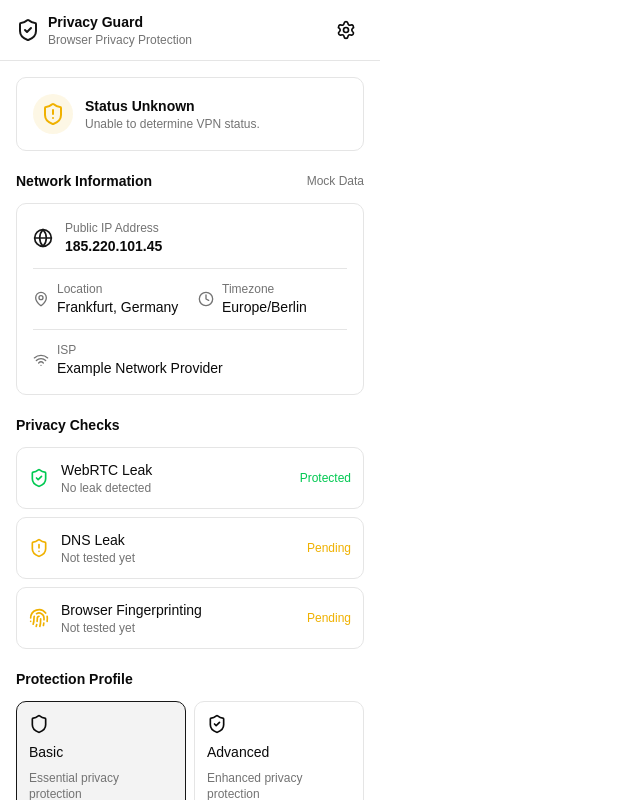
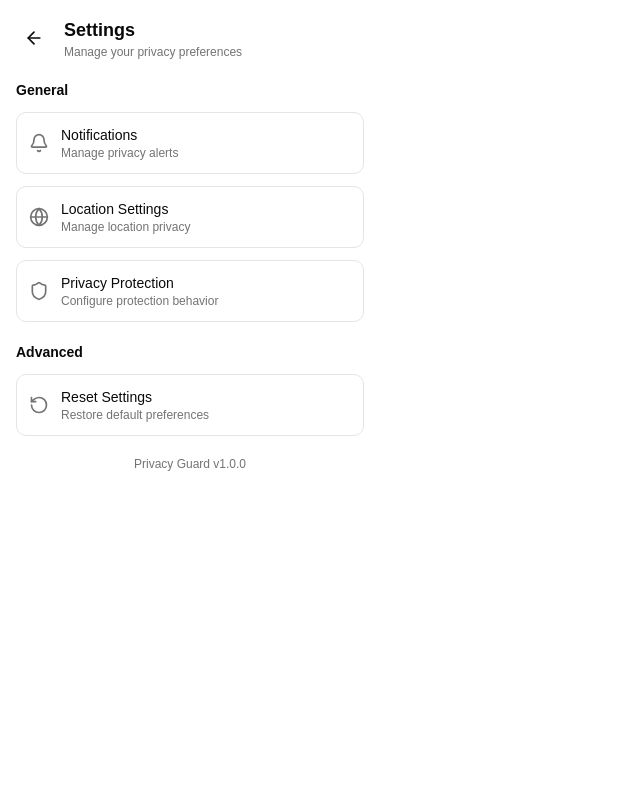
Before and after one commit to mohammadmehdidalvandii/privacy-guard, a React (Vite) app: page / in a window 1280 px wide. Both pictures are taken after a click on the button "Settings". Shown: the top 800 px of the page, without its empty margins (0-640 px from the left). Built offline with nearby package versions, Linux system fonts and the light colour scheme.

Commit message:
feat: add popup settings page and navigation

```diff
--- a/src/App.tsx
+++ b/src/App.tsx
@@ -1,3 +1,4 @@
+
 import { useState } from 'react'
 import PopupLayout from '@/popup/layouts/popup-layout'
 import PopupHeader from '@/popup/components/popup-header'
@@ -8,14 +9,19 @@ import PrivacyChecks from '@/popup/components/privacy-checks'
 import ProfileSelector, {
   type ProtectionProfile,
 } from '@/popup/components/profile-selector'
+import SettingsPage from '@/popup/pages/settings-page'
 
 function App() {
   const [profile, setProfile] = useState<ProtectionProfile>('basic')
+  const [currentPage, setCurrentPage] = useState<'home' | 'settings'>('home')
 
   return (
     <PopupLayout>
-      <PopupHeader />
-
+      {currentPage === 'settings' ? (
+        <SettingsPage onBack={() => setCurrentPage('home')} />
+      ) : (
+        <>
+        <PopupHeader onSettingsClick={() => setCurrentPage('settings')} />
           <div className="space-y-5 p-4">
             <VPNStatus status="unknown" />
             <NetworkInfo />
@@ -27,7 +33,9 @@ function App() {
             />
           </div>
 
-      <PopupFooter />
+          <PopupFooter onSettingsClick={() => setCurrentPage('settings')} />
+        </>
+      )}
     </PopupLayout>
   )
 }
--- a/src/popup/components/popup-footer.tsx
+++ b/src/popup/components/popup-footer.tsx
@@ -1,6 +1,10 @@
 import { ExternalLink } from 'lucide-react'
 
-function PopupFooter() {
+interface PopupFooterProps {
+  onSettingsClick: () => void
+}
+
+function PopupFooter({ onSettingsClick }: PopupFooterProps) {
   return (
     <footer className="flex items-center justify-between border-t px-4 py-3">
       <span className="text-xs text-muted-foreground">
@@ -9,6 +13,7 @@ function PopupFooter() {
 
       <button
         type="button"
+        onClick={onSettingsClick}
         className="flex items-center gap-1 text-xs text-primary transition-opacity hover:opacity-80"
       >
         Open Settings
--- a/src/popup/components/popup-header.tsx
+++ b/src/popup/components/popup-header.tsx
@@ -1,7 +1,10 @@
-
 import { ShieldCheck, Settings } from 'lucide-react'
 
-function PopupHeader() {
+interface PopupHeaderProps {
+  onSettingsClick: () => void
+}
+
+function PopupHeader({ onSettingsClick }: PopupHeaderProps) {
   return (
     <header className="flex items-center justify-between border-b px-4 py-3">
       <div className="flex items-center gap-2">
@@ -17,6 +20,7 @@ function PopupHeader() {
 
       <button
         type="button"
+        onClick={onSettingsClick}
         className="rounded-md p-2 transition-colors hover:bg-muted"
         aria-label="Settings"
       >
--- /dev/null
+++ b/src/popup/pages/settings-page.tsx
@@ -0,0 +1,87 @@
+
+import { ArrowLeft, Bell, Shield, Globe, RotateCcw } from 'lucide-react'
+
+interface SettingsPageProps {
+  onBack: () => void
+}
+
+function SettingsPage({ onBack }: SettingsPageProps) {
+  return (
+    <main className="space-y-5 p-4">
+      <div className="flex items-center gap-3">
+        <button
+          type="button"
+          onClick={onBack}
+          className="rounded-md p-2 transition-colors hover:bg-muted"
+          aria-label="Back"
+        >
+          <ArrowLeft className="size-5" />
+        </button>
+
+        <div>
+          <h1 className="text-lg font-semibold">Settings</h1>
+          <p className="text-xs text-muted-foreground">
+            Manage your privacy preferences
+          </p>
+        </div>
+      </div>
+
+      <section className="space-y-3">
+        <h2 className="text-sm font-semibold">General</h2>
+
+        <div className="flex items-center gap-3 rounded-lg border p-3">
+          <Bell className="size-5 text-muted-foreground" />
+          <div>
+            <p className="text-sm font-medium">Notifications</p>
+            <p className="text-xs text-muted-foreground">
+              Manage privacy alerts
+            </p>
+          </div>
+        </div>
+
+        <div className="flex items-center gap-3 rounded-lg border p-3">
+          <Globe className="size-5 text-muted-foreground" />
+          <div>
+            <p className="text-sm font-medium">Location Settings</p>
+            <p className="text-xs text-muted-foreground">
+              Manage location privacy
+            </p>
+          </div>
+        </div>
+
+        <div className="flex items-center gap-3 rounded-lg border p-3">
+          <Shield className="size-5 text-muted-foreground" />
+          <div>
+            <p className="text-sm font-medium">Privacy Protection</p>
+            <p className="text-xs text-muted-foreground">
+              Configure protection behavior
+            </p>
+          </div>
+        </div>
+      </section>
+
+      <section className="space-y-3">
+        <h2 className="text-sm font-semibold">Advanced</h2>
+
+        <button
+          type="button"
+          className="flex w-full items-center gap-3 rounded-lg border p-3 text-left transition-colors hover:bg-muted"
+        >
+          <RotateCcw className="size-5 text-muted-foreground" />
+          <div>
+            <p className="text-sm font-medium">Reset Settings</p>
+            <p className="text-xs text-muted-foreground">
+              Restore default preferences
+            </p>
+          </div>
+        </button>
+      </section>
+
+      <p className="text-center text-xs text-muted-foreground">
+        Privacy Guard v1.0.0
+      </p>
+    </main>
+  )
+}
+
+export default SettingsPage
```
Lines whose indentation alone changed are shown as unchanged.
